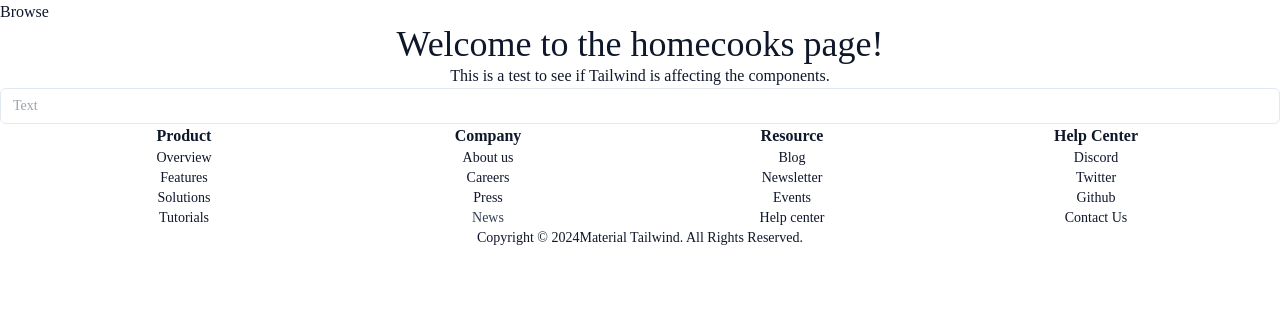
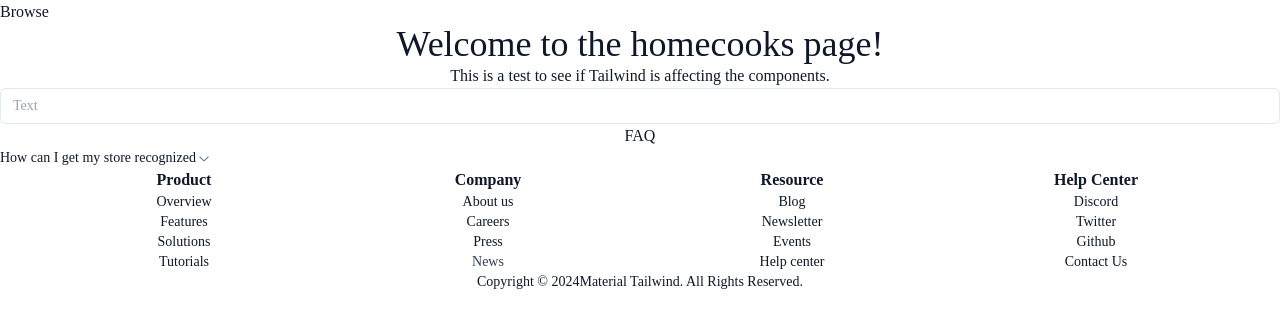
Before and after one commit to SirKentut/kaki-lima, a React (Create React App) app in the folder frontend/: page /homecooks in a window 1280 px wide. Shown: the top 328 px of the page. Built offline with nearby package versions, Linux system fonts and the light colour scheme.

Commit message:
Add: Accordion componenent to HomeCook page

```diff
--- a/frontend/src/pages/homecooks/HomeCooksPage.tsx
+++ b/frontend/src/pages/homecooks/HomeCooksPage.tsx
@@ -1,6 +1,13 @@
 import React from 'react';
 import { Input } from 'components/ui/input';
 import  footer  from 'components/ui/footer';
+import {
+  Accordion,
+  AccordionContent,
+  AccordionItem,
+  AccordionTrigger,
+} from "components/ui/accordion"
+
 
 const HomeCooksPage: React.FC = () => {
   return (
@@ -8,6 +15,14 @@ const HomeCooksPage: React.FC = () => {
     <h1 className="text-4xl font-bold">Welcome to the homecooks page!</h1>
     <p className="text-lg mt-4">This is a test to see if Tailwind is affecting the components.</p>
     <Input type="text" placeholder='Text'/>
+    <div>
+      <p className="text-lg mt-4">FAQ</p>
+      <Accordion type="single" collapsible>
+        <AccordionItem value='item-1'>
+          <AccordionTrigger>How can I get my store recognized</AccordionTrigger>
+        </AccordionItem>
+      </Accordion>
+    </div>
     <div>
       {footer()}
     </div>
```
